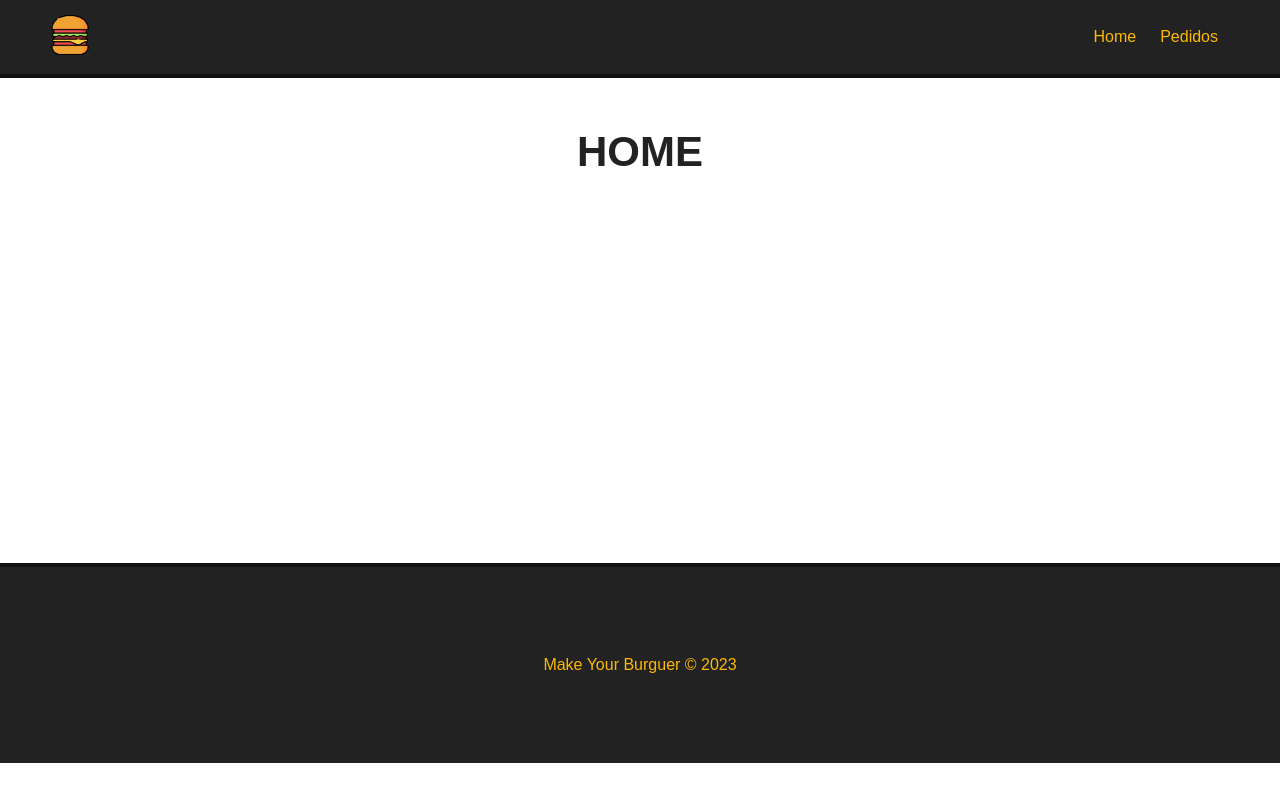
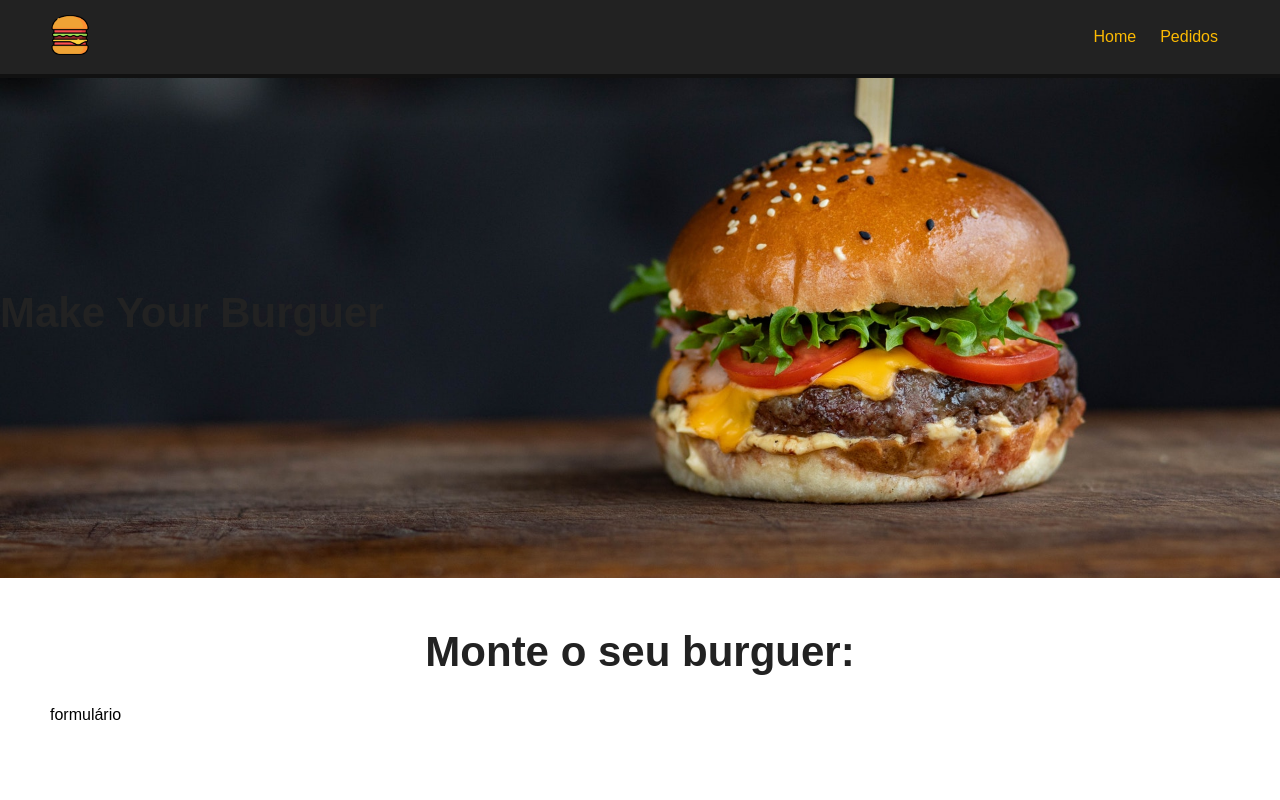
Before and after one commit to leticea/make-your-burguer, a Vue app: page / in a window 1280 px wide. Shown: the top 800 px of the page. Built offline with nearby package versions, Linux system fonts and the light colour scheme.

Commit message:
feat(Banner): creating banner component

```diff
--- /dev/null
+++ b/src/components/Banner.vue
@@ -0,0 +1,22 @@
+<template>
+  <div id="main-banner">
+    <h1>Make Your Burguer</h1>
+  </div>
+</template>
+<script>
+export default {
+  name: "Banner",
+};
+</script>
+
+<style scoped>
+#main-banner {
+  background-image: url("/public/img/burguer.jpg");
+  background-position: 0 -250px;
+  background-size: cover;
+  height: 500px;
+  display: flex;
+  align-items: center;
+  justify-content: flex-start;
+}
+</style>
--- a/src/views/HomeView.vue
+++ b/src/views/HomeView.vue
@@ -1,9 +1,18 @@
 <template>
+  <Banner />
   <div class="main-container">
-    <h1>HOME</h1>
+    <h1>Monte o seu burguer:</h1>
+    <p>formulário</p>
   </div>
 </template>
 
 <script>
+import Banner from "../components/Banner.vue";
 
+export default {
+  name: "Home",
+  components: {
+    Banner,
+  },
+};
 </script>
```
Also changed, not shown: public/img/burguer.jpg (renamed from public/img/burger.jpg).
